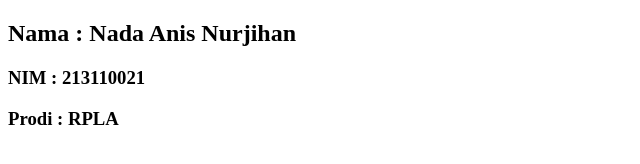
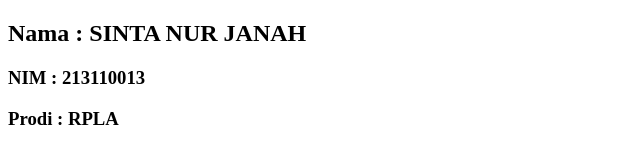
Before and after one commit to sinta323/responsi-213110013, a plain HTML site: page index.html in a window 1280 px wide. Shown: the full height of the page, 0-640 px from the left. Drawn offline with Linux system fonts and the light colour scheme.

Commit message:
Update index.html

```diff
--- a/index.html
+++ b/index.html
@@ -6,8 +6,8 @@
     <title>Resum</title>
 </head>
 <body>
-    <h2>Nama    : Nada Anis Nurjihan</h2>
-    <h3>NIM     : 213110021</h3>
+    <h2>Nama    : SINTA NUR JANAH</h2>
+    <h3>NIM     : 213110013</h3>
     <h3>Prodi   : RPLA</h3>
 </body>
 </html>
```
